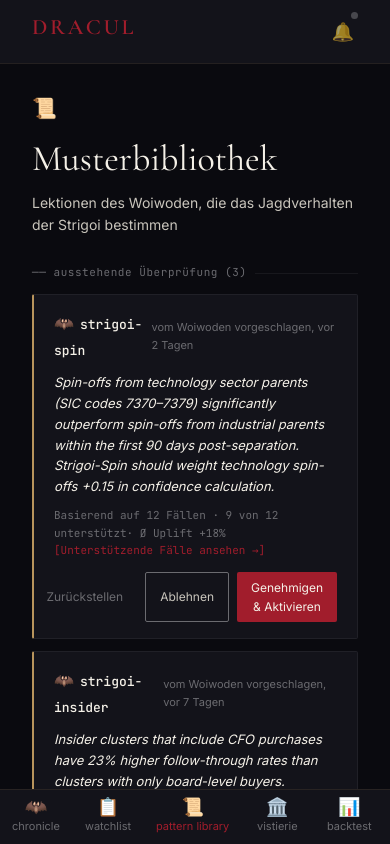
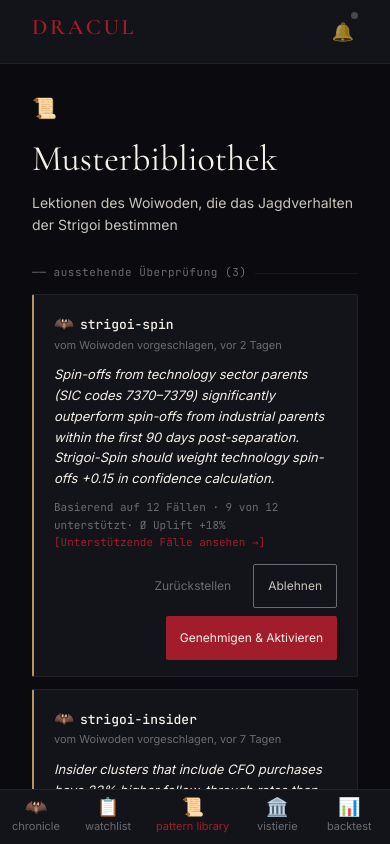
Before and after one commit to visterion/dracul, a Vue app in the folder chronicle/: page /patterns in a window 390 px wide. Built offline with nearby package versions, Linux system fonts and the light colour scheme.

Commit message:
feat(chronicle): mobile stacking + scrollable tables (Backtest/Patterns/Chronicle)

```diff
--- a/chronicle/src/views/BacktestView.vue
+++ b/chronicle/src/views/BacktestView.vue
@@ -99,6 +99,7 @@
 
       <!-- Trades -->
       <div v-else-if="activeTab === 'trades'" class="backtest__trades">
+        <div class="table-scroll">
           <table class="backtest__table">
             <thead>
               <tr>
@@ -120,6 +121,7 @@
             </tbody>
           </table>
         </div>
+      </div>
 
       <!-- Equity Curve -->
       <div v-else-if="activeTab === 'equityCurve'" class="backtest__chart">
@@ -128,6 +130,7 @@
 
       <!-- Comparison -->
       <div v-else-if="activeTab === 'comparison'" class="backtest__comparison">
+        <div class="table-scroll">
           <table class="backtest__table">
             <thead>
               <tr>
@@ -148,6 +151,7 @@
               </tr>
             </tbody>
           </table>
+        </div>
       </div>
     </template>
   </div>
@@ -422,4 +426,8 @@ function applyPreset(years: number) {
 .backtest__ticker { font-family: var(--font-mono); color: var(--bone-ivory); }
 .backtest__ret--pos { color: var(--signal-positive); font-family: var(--font-mono); }
 .backtest__ret--neg { color: var(--blood-crimson); font-family: var(--font-mono); }
+
+@media (max-width: 959.98px) {
+  .backtest__overview { grid-template-columns: 1fr; }
+}
 </style>
--- a/chronicle/src/views/ChronicleView.vue
+++ b/chronicle/src/views/ChronicleView.vue
@@ -163,4 +163,8 @@ onMounted(() => store.load())
   padding: var(--space-4) 0;
   margin: 0;
 }
+
+@media (max-width: 959.98px) {
+  .chronicle { padding-left: var(--space-4); padding-right: var(--space-4); }
+}
 </style>
--- a/chronicle/src/views/PatternLibraryView.vue
+++ b/chronicle/src/views/PatternLibraryView.vue
@@ -429,4 +429,10 @@ function monthsAgo(isoString: string): string {
   font-size: var(--text-micro);
   margin-bottom: var(--space-4);
 }
+
+@media (max-width: 959.98px) {
+  .patterns__pending-header { flex-wrap: wrap; }
+  .patterns__pending-actions { flex-wrap: wrap; }
+  .patterns__active-header { flex-wrap: wrap; }
+}
 </style>
```
Lines whose indentation alone changed are shown as unchanged.
